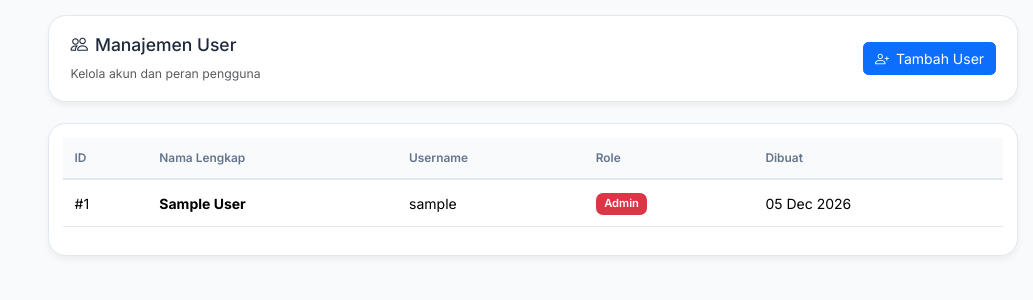
After one commit to riskinurhadi/naretabyrnara, a PHP site: page /homiq/manajemen_user.php in a window 1280 px wide. The commit adds this page. Shown: the top 300 px of the page, without its empty margins (247-1280 px from the left). Run offline with PHP 8.4, Linux system fonts and the light colour scheme; the visitor is signed in with stand-in values (Sample User, id 1).

Commit message:
modified:   homiq/manajemen_kamar.php 	modified:   homiq/manajemen_properti.php 	new file:   homiq/manajemen_user.php 	modified:   homiq/sidebar.php

```diff
--- /dev/null
+++ b/homiq/manajemen_user.php
@@ -0,0 +1,109 @@
+<?php
+// manajemen_user.php
+// Halaman untuk mengelola pengguna (view + scaffold CRUD)
+
+require_once 'auth_check.php';
+
+if ($role_user != 'admin') {
+    header("Location: dashboard.php");
+    exit();
+}
+
+require_once 'koneksi.php';
+
+$success_message = '';
+$error_message = '';
+
+// Ambil semua user
+$result_users = $koneksi->query("SELECT id_user, username, nama_lengkap, role, dibuat_pada FROM tbl_users ORDER BY dibuat_pada DESC");
+
+$koneksi->close();
+?>
+<!DOCTYPE html>
+<html lang="id">
+<head>
+    <meta charset="UTF-8">
+    <meta name="viewport" content="width=device-width, initial-scale=1.0">
+    <title>Manajemen User - CMS Guesthouse Adiputra</title>
+    <link href="https://cdn.jsdelivr.net/npm/bootstrap@5.3.3/dist/css/bootstrap.min.css" rel="stylesheet">
+    <link href="https://cdn.jsdelivr.net/npm/bootstrap-icons@1.11.3/font/bootstrap-icons.css" rel="stylesheet">
+    <link href="https://fonts.googleapis.com/css2?family=Inter:wght@300;400;500;600;700;800&display=swap" rel="stylesheet">
+    <style>
+        * { margin: 0; padding: 0; box-sizing: border-box; }
+        :root {
+            --sidebar-width: 280px; --primary-color: #3b82f6; --bg-light: #f8fafc; --bg-white: #ffffff; --text-dark: #1e293b; --text-muted: #64748b; --border-color: #e2e8f0;
+        }
+        body { font-family: 'Inter', -apple-system, BlinkMacSystemFont, "Segoe UI", Roboto, sans-serif; background: var(--bg-light); color: var(--text-dark); overflow-x: hidden; }
+        #main-content { margin-left: 0; padding: 1.5rem; transition: margin-left 0.3s ease; width: 100%; max-width: 100%; }
+        @media (min-width: 992px) { #main-content { margin-left: var(--sidebar-width); width: calc(100% - var(--sidebar-width)); } }
+        .main-header { background: var(--bg-white); padding: 1.25rem 1.5rem; border-radius: 1.25rem; box-shadow: 0 4px 6px rgba(0,0,0,0.05); margin-bottom: 1.5rem; border: 1px solid var(--border-color); }
+        .content-card { background: var(--bg-white); border-radius: 1.25rem; padding: 1.25rem; box-shadow: 0 4px 6px rgba(0,0,0,0.05); border: 1px solid var(--border-color); margin-bottom: 1.5rem; }
+        .table-modern thead th { background: var(--bg-light); font-weight: 600; font-size: 0.85rem; color: var(--text-muted); border-bottom: 2px solid var(--border-color); padding: 0.8rem; }
+        .table-modern tbody td { padding: 0.8rem; vertical-align: middle; border-bottom: 1px solid var(--border-color); }
+        .badge-role { padding: 0.4rem 0.6rem; border-radius: 0.5rem; font-weight: 600; font-size: 0.8rem; }
+        @media (max-width: 1366px) { html, body { font-size: 14px; } #main-content { padding: 1.1rem; } .content-card { padding: 1rem; } }
+    </style>
+    </head>
+<body>
+    <div class="d-flex">
+        <?php include 'sidebar.php'; ?>
+        <div id="main-content" style="flex:1; width:100%;">
+            <header class="main-header d-flex justify-content-between align-items-center">
+                <div>
+                    <h5><i class="bi bi-people me-2"></i>Manajemen User</h5>
+                    <small class="text-muted">Kelola akun dan peran pengguna</small>
+                </div>
+                <div>
+                    <a href="register.php" class="btn btn-primary"><i class="bi bi-person-plus me-2"></i>Tambah User</a>
+                    <button class="btn btn-outline-secondary d-lg-none ms-2" type="button" data-bs-toggle="offcanvas" data-bs-target="#sidebarMenu"><i class="bi bi-list"></i></button>
+                </div>
+            </header>
+
+            <div class="content-card">
+                <?php if ($result_users->num_rows > 0): ?>
+                    <div class="table-responsive">
+                        <table class="table table-modern">
+                            <thead>
+                                <tr>
+                                    <th>ID</th>
+                                    <th>Nama Lengkap</th>
+                                    <th>Username</th>
+                                    <th>Role</th>
+                                    <th>Dibuat</th>
+                                </tr>
+                            </thead>
+                            <tbody>
+                                <?php while ($u = $result_users->fetch_assoc()): ?>
+                                    <tr>
+                                        <td>#<?php echo $u['id_user']; ?></td>
+                                        <td><strong><?php echo htmlspecialchars($u['nama_lengkap']); ?></strong></td>
+                                        <td><?php echo htmlspecialchars($u['username']); ?></td>
+                                        <td>
+                                            <?php
+                                                $clr = 'secondary';
+                                                if ($u['role'] == 'admin') $clr = 'danger';
+                                                if ($u['role'] == 'front_office') $clr = 'primary';
+                                                if ($u['role'] == 'housekeeping') $clr = 'success';
+                                            ?>
+                                            <span class="badge bg-<?php echo $clr; ?> badge-role"><?php echo ucfirst(str_replace('_',' ', $u['role'])); ?></span>
+                                        </td>
+                                        <td><?php echo date('d M Y', strtotime($u['dibuat_pada'])); ?></td>
+                                    </tr>
+                                <?php endwhile; ?>
+                            </tbody>
+                        </table>
+                    </div>
+                <?php else: ?>
+                    <div class="text-center py-5">
+                        <i class="bi bi-inbox" style="font-size:3rem; color: var(--text-muted); opacity:0.3;"></i>
+                        <p class="text-muted mt-3">Belum ada user terdaftar.</p>
+                        <a href="register.php" class="btn btn-primary mt-2"><i class="bi bi-person-plus me-2"></i>Tambah User</a>
+                    </div>
+                <?php endif; ?>
+            </div>
+        </div>
+    </div>
+
+    <script src="https://cdn.jsdelivr.net/npm/bootstrap@5.3.3/dist/js/bootstrap.bundle.min.js"></script>
+</body>
+</html>
--- a/homiq/sidebar.php
+++ b/homiq/sidebar.php
@@ -77,7 +77,7 @@ $is_pengaturan_page = (strpos($current_page, 'manajemen_') === 0 || $current_pag
                                 </a>
                             </li>
                             <li class="nav-item">
-                                <a class="nav-link" href="#">
+                                <a class="nav-link <?php echo ($current_page == 'manajemen_user.php') ? 'active-submenu' : ''; ?>" href="manajemen_user.php">
                                     User
                                 </a>
                             </li>
```
Also changed, not shown: homiq/manajemen_kamar.php (+22 -11 lines), homiq/manajemen_properti.php (+22 -11 lines).
